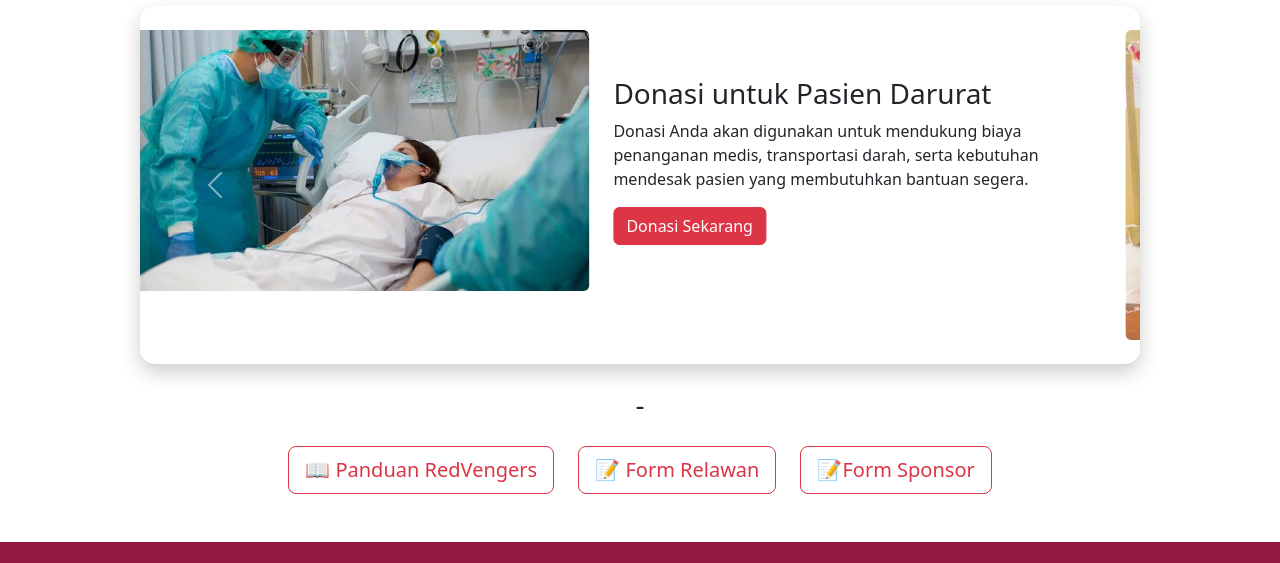
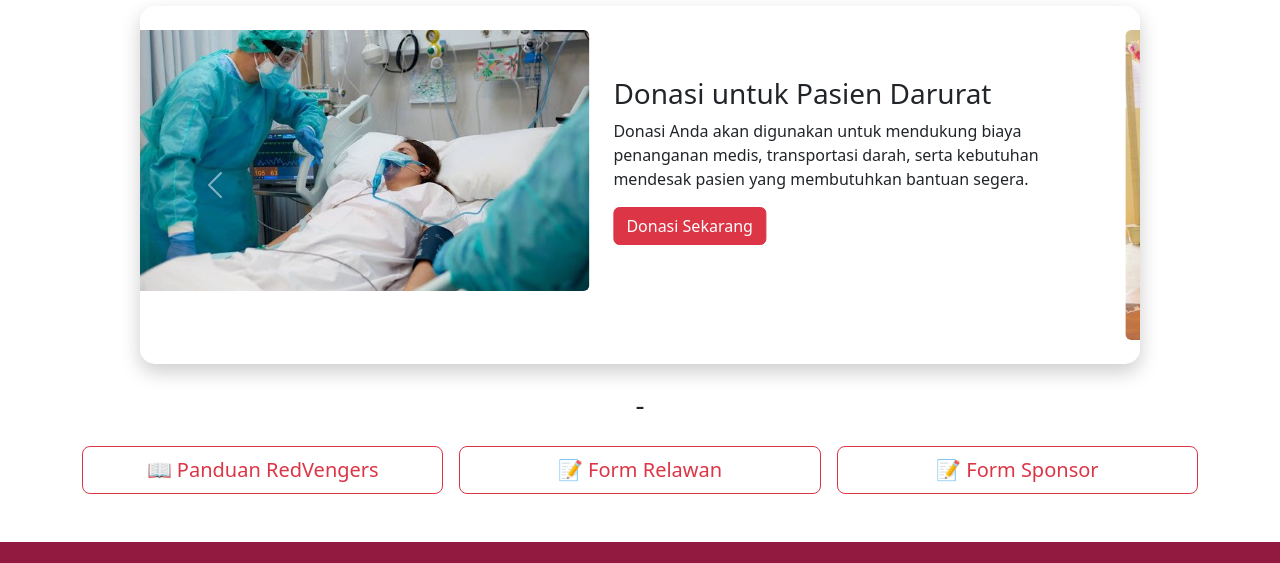
Before and after one commit to apt-k/testes, a plain HTML site: page index.html in a window 1280 px wide. Shown: the part 984-1547 px from the top of the page. Drawn offline with nearby package versions, Linux system fonts and the light colour scheme.

Commit message:
index.html

```diff
--- a/index.html
+++ b/index.html
@@ -150,25 +150,26 @@
 
       <br>
       <h3 style="text-align: center;">-</h3>
-      <div class="container text-center my-4">
-        <div class="row justify-content-center">
-          <div class="col-auto">
-            <a href="panduan.html" class="btn btn-outline-danger btn-lg">
+      <div class="container my-4">
+  <div class="row g-3 justify-content-center text-center">
+    <div class="col-12 col-sm-6 col-md-4">
+      <a href="panduan.html" class="btn btn-outline-danger btn-lg w-100">
         📖 Panduan RedVengers
       </a>
     </div>
-          <div class="col-auto">
-            <a href="formrelawan.html" class="btn btn-outline-danger btn-lg">
+    <div class="col-12 col-sm-6 col-md-4">
+      <a href="formrelawan.html" class="btn btn-outline-danger btn-lg w-100">
         📝 Form Relawan
       </a>
     </div>
-          <div class="col-auto">
-            <a href="formsponsor.html" class="btn btn-outline-danger btn-lg">
-              📝Form Sponsor
+    <div class="col-12 col-sm-6 col-md-4">
+      <a href="formsponsor.html" class="btn btn-outline-danger btn-lg w-100">
+        📝 Form Sponsor
       </a>
     </div>
   </div>
 </div>
+
     </main>
 
 <link href="https://cdn.jsdelivr.net/npm/bootstrap@5.3.6/dist/css/bootstrap.min.css" rel="stylesheet">
```
Lines whose indentation alone changed are shown as unchanged.
